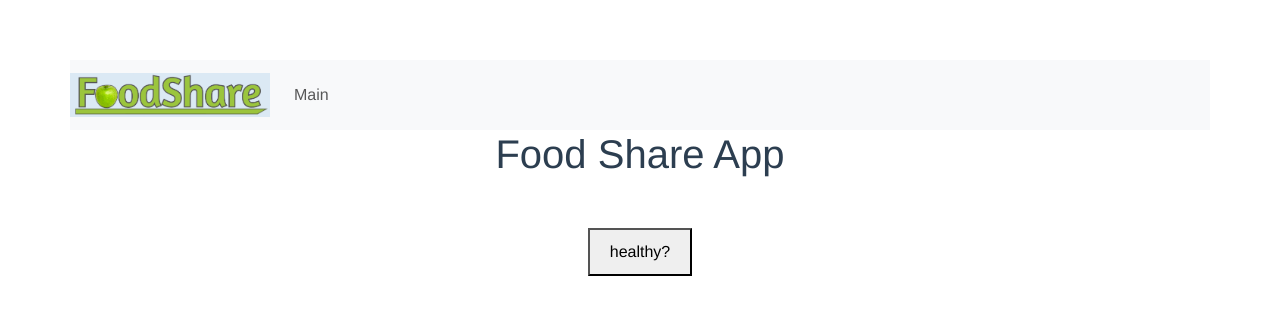
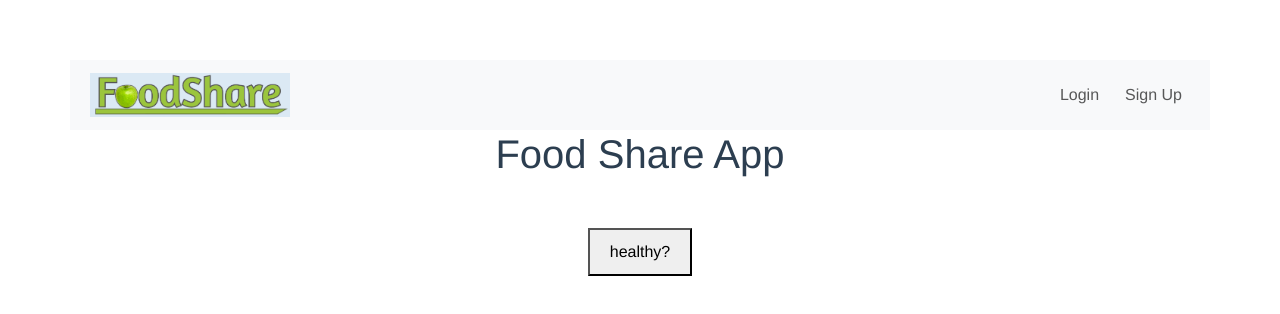
Before and after one commit to alxxjohn/FoodShareApp, a Vue app in the folder clientapp/: page / in a window 1280 px wide. Shown: the top 314 px of the page. Built offline with nearby package versions, Linux system fonts and the light colour scheme.

Commit message:
modified navbar based on log-in and user type

```diff
--- a/clientapp/src/components/NavBar.vue
+++ b/clientapp/src/components/NavBar.vue
@@ -1,28 +1,68 @@
 <template>
   <div id="nav">
     <nav class="container navbar navbar-expand-lg navbar-light bg-light">
-      <a class="navbar-brand" href="/">
-        <img src="../../public/logo.png">
-      </a>
+      <router-link class="navbar-brand" to="/main">
+        <img src="../../public/logo.png" />
+      </router-link>
+
       <button class="navbar-toggler" type="button" data-toggle="collapse" data-target="#navbarSupportedContent"
-          aria-controls="navbarSupportedContent" aria-expanded="false" aria-label="Toggle navigation">
-          <span class="navbar-toggler-icon"></span>
+        aria-controls="navbarSupportedContent" aria-expanded="false" aria-label="Toggle navigation">
+        <span class="navbar-toggler-icon"></span>
       </button>
 
       <div class="collapse navbar-collapse" id="navbarSupportedContent">
-          <div class="navbar-nav mr-auto">
-              <router-link to="/" class="nav-item nav-link">Main</router-link>
-              <!-- <router-link to="/SignOut" class="nav-link">Sign Out</router-link> -->
-          </div>
+        <div class="navbar-nav mr-auto nav-links-container">
+          <!-- 🟩 Logged in: Common Links -->
+          <template v-if="isLoggedIn">
+            <router-link to="/userhome" class="nav-item nav-link">User Home</router-link>
+
+            <!-- 🟦 Conditional Links by userType -->
+            <router-link v-if="isBusiness" to="/donation" class="nav-item nav-link">Add Donation</router-link>
+            <router-link v-if="isBusiness" to="/reservation-list" class="nav-item nav-link">Reservation List</router-link>
+
+            <a class="nav-item nav-link" @click="signOut" style="cursor: pointer;">Sign Out</a>
+          </template>
+
+          <!-- 🟥 Not Logged in -->
+          <template v-else>
+            <router-link to="/login" class="nav-item nav-link">Login</router-link>
+            <router-link to="/signup" class="nav-item nav-link">Sign Up</router-link>
+          </template>
+        </div>
       </div>
     </nav>
   </div>
 </template>
 
+<script setup>
+import { useRouter } from 'vue-router';
+import { isLoggedIn, isBusiness } from '@/utils/authState'
+
+const router = useRouter();
+
+const signOut = () => {
+  localStorage.removeItem('access_token')
+  localStorage.removeItem('is_business')
+
+  isLoggedIn.value = false;
+  isBusiness.value = false;
+  router.push('/login')
+}
+</script>
 
 <style scoped>
-.navbar-brand img {
-  width: 200px; /* Set a specific width */
-  height: auto; /* Height will adjust proportionally to width */
+  .navbar-brand img {
+    width: 200px;
+    height: auto;
+    margin-left: 20px;
+  }
+  .nav-links-container {
+  display: flex;
+  justify-content: flex-end;
+  width: 100%;
+  margin-right: 20px;
+}
+.nav-item {
+  margin-left: 10px; /* Optional, to add spacing between links */
 }
 </style>
--- a/clientapp/src/services/authService.js
+++ b/clientapp/src/services/authService.js
@@ -14,10 +14,17 @@ export default {
   setToken(token){
     apiClient.defaults.headers.common['Authorization'] = `Bearer ${token}`;
   },
+  setIsBusiness(is_business){
+    apiClient.defaults.headers.common['is_business'] = `${is_business}`;
+  },
   loadTokenFromStorage() {
     const token = localStorage.getItem('access_token');
     if (token) {
       this.setToken(token);
+    }
+    const is_business = localStorage.getItem('is_business');
+    if (is_business){
+      this.setIsBusiness(is_business);
     }
   },
   userRegister(userData) {
--- /dev/null
+++ b/clientapp/src/utils/authState.js
@@ -0,0 +1,4 @@
+import { ref } from 'vue'
+
+export const isLoggedIn = ref(!!localStorage.getItem('access_token'));
+export const isBusiness = ref(localStorage.getItem('is_business'));
--- a/clientapp/src/views/FoodMapView.vue
+++ b/clientapp/src/views/FoodMapView.vue
@@ -80,7 +80,7 @@ import { reserveFood } from '@/services/reservationService'
 const foodLocations = ref([]);
 const locationInfo = ref([]);
 const selectedMarker = ref(null);
-const selectedMarkerInv = ref(null);
+const selectedMarkerInv = ref([]);
 const selectedTime = ref(null);
 const selectedFoodList = ref([{food: null, quant:null}]);
 
@@ -128,13 +128,12 @@ async function handleMarkerClick (id) {
 
   getInventory(id)
     .then(res => {
+      selectedMarker.value = locationInfo.value.find(info => info.id === id);
       if(res.success){
         selectedMarkerInv.value = res.data;
 
         //set maxDropdown to be the number of available foods for each location
         maxDropdowns = selectedMarkerInv.value.length;
-
-        selectedMarker.value = locationInfo.value.find(info => info.id === id);
       } else {
           if (res.error?.status === 404) {
             console.warn("Inventory not found for this user.");
@@ -248,7 +247,7 @@ function invalidQuant(index){
 
 </script>
 
-<style>
+<style scoped>
 .invalid-msg {
   color: red;
   font-size: 0.875em;
--- a/clientapp/src/views/LoginView.vue
+++ b/clientapp/src/views/LoginView.vue
@@ -1,26 +1,30 @@
 <template>
-  <form @submit.prevent="submitForm" name="login-form">
+  <div class="login-container">
+    <form @submit.prevent="submitForm" name="login-form" class="login-form">
       <div class="form-floating mb-3">
         <input type="text" class="form-control" id="username" placeholder="Username" v-model="username">
         <label for="username">Username</label>
       </div>
-    <div class="form-floating">
+      <div class="form-floating mb-3">
         <input type="password" class="form-control" id="password" placeholder="Password" v-model="password">
         <label for="password">Password</label>
       </div>
-    <div class="d-flex gap-2">
-      <button class="btn btn-primary" type="submit">Sign In</button>
-      <router-link to="/signup">
-        <button class="btn btn-primary" type="button">Register</button>
+      <div class="d-flex justify-content-between gap-2">
+        <button class="btn btn-primary w-100" type="submit">Sign In</button>
+        <router-link to="/signup" class="w-100">
+          <button class="btn btn-secondary w-100" type="button">Register</button>
         </router-link>
       </div>
     </form>
+  </div>
 </template>
 
 
 
  <script>
  import authService from '@/services/authService';
+ import { isLoggedIn, isBusiness } from '@/utils/authState'
+
 
  export default {
    name: 'LoginView',
@@ -51,6 +55,8 @@
       localStorage.setItem('access_token', token);
       authService.setToken(token);
 
+      isLoggedIn.value = true;
+
       this.redirectBasedOnUserType();
     })
     .catch((error ) => {
@@ -62,6 +68,10 @@
   redirectBasedOnUserType(){
     authService.getCurrentLoggedInUser()
       .then((response) => {
+        localStorage.setItem('is_business', response.data.is_business);
+        authService.setIsBusiness(response.data.is_business);
+        isBusiness.value = response.data.is_business;
+
         if(response.data.is_business){
           this.$router.push('/reservation-list');
         } else {
@@ -77,3 +87,16 @@
  };
 
  </script>
+
+<style scoped>
+  .login-container {
+    display: flex;
+    justify-content: center;
+    padding-top: 60px;
+  }
+
+  .login-form {
+    max-width: 400px;
+    width: 100%;
+  }
+ </style>
--- a/clientapp/src/views/MainView.vue
+++ b/clientapp/src/views/MainView.vue
@@ -1,21 +1,16 @@
 <script setup>
- import authService from '@/services/authService';
  import { useRouter } from 'vue-router';
+ import { onMounted } from 'vue';
 
  const router = useRouter();
 
 onMounted(async () => {
-  try {
-    const userInfo = await authService.getCurrentLoggedInUser();
 
-    if(userInfo.data.is_business){
-      router.push('/reservation-lis');
-    } else {
-      router.push('/foodmap');
-    }
-
-  } catch (error) {
-    console.log("Unable to retrieve the current user", error);
+  const is_business = localStorage.getItem('is_business');
+  if(is_business){
+    router.push('/reservation-lis');
+  } else {
+    router.push('/foodmap');
   }
 });
 
--- a/clientapp/src/views/ReservationListView.vue
+++ b/clientapp/src/views/ReservationListView.vue
@@ -181,7 +181,7 @@ async function loadReservations(userId) {
 </script>
 
 
-<style>
+<style scoped>
   .button-box {
     display: flex;
     justify-content: center;
```
Lines whose indentation alone changed are shown as unchanged.
